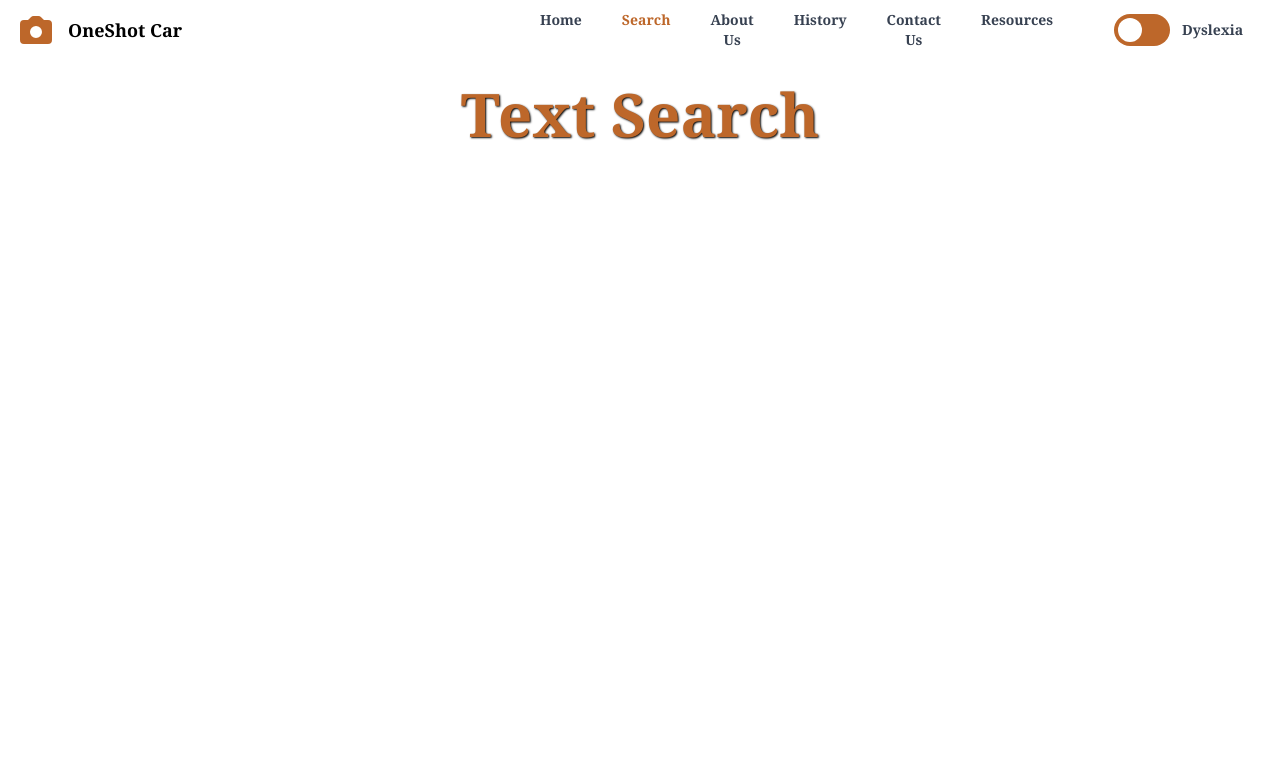
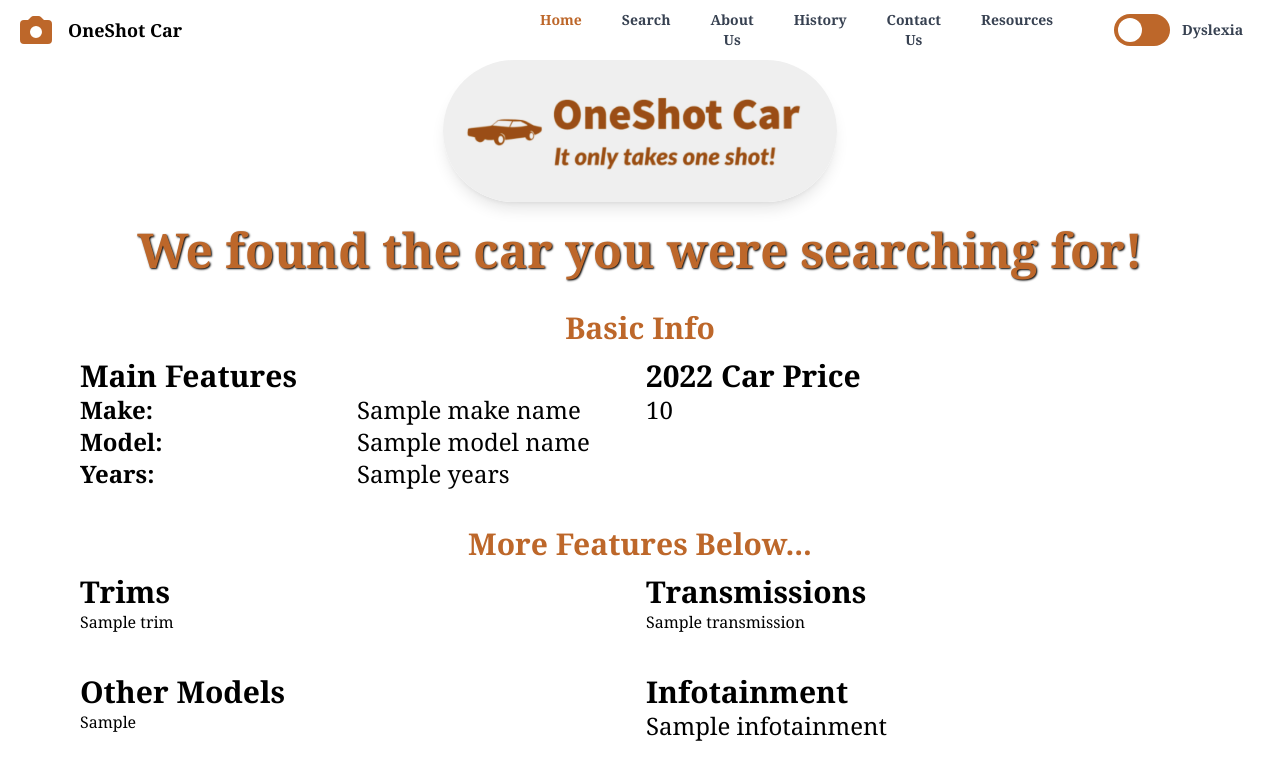
Before and after one commit to BWSullivan/OneShotCar, a Flask app: template templates/search.html in a window 1280 px wide. Shown: the top 780 px of the page. Run offline with Flask 2, Linux system fonts and the light colour scheme; the template is opened without the code that fills it: most values are stand-ins (such as "Sample title", 1, 10 or a date in 2020); style sheets or scripts are compiled from the project's sources; parts of the project's set-up code (start-up, migrations or seed data) failed here and were passed over.

Commit message:
Update search.html

```diff
--- a/templates/search.html
+++ b/templates/search.html
@@ -1,7 +1,7 @@
 <!DOCTYPE html>
 <html>
 <head>
-  <title>Search</title>
+  <title>Search Results</title>
   <link href="/static/dist/output.css" rel="stylesheet" />
 </head>
 <body class="font-serif">
@@ -22,10 +22,10 @@
         <div class="hidden w-full md:block md:w-auto h-50" id="mobile-menu">
           <ul class="flex flex-col mt-4 md:flex-row md:space-x-10 md:mt-0 md:text-sm md:font-medium h-10">
             <li>
-              <a href="front_page" class="block py-2 pr-4 pl-3 text-white bg-[#bd672a] rounded md:bg-transparent md:text-gray-700 md:p-0 dark:text-white font-bold" aria-current="page">Home</a>
+              <a href="front_page" class="block py-2 pr-4 pl-3 text-white bg-[#bd672a] rounded md:bg-transparent md:text-[#bd672a] md:p-0 dark:text-white font-bold" aria-current="page">Home</a>
             </li>
             <li>
-              <a href="search" class="block py-2 pr-4 pl-3 text-[#bd672a] border-b border-gray-100 hover:bg-gray-50 md:hover:bg-transparent md:border-0 md:hover:text-[#bd672a] md:p-0 dark:text-gray-400 md:dark:hover:text-white dark:hover:bg-gray-700 dark:hover:text-white md:dark:hover:bg-transparent dark:border-gray-700 font-bold">Search</a>
+              <a href="search" class="block py-2 pr-4 pl-3 text-gray-700 border-b border-gray-100 hover:bg-gray-50 md:hover:bg-transparent md:border-0 md:hover:text-[#bd672a] md:p-0 dark:text-gray-400 md:dark:hover:text-white dark:hover:bg-gray-700 dark:hover:text-white md:dark:hover:bg-transparent dark:border-gray-700 font-bold">Search</a>
             </li>
             <li>
               <a href="about" class="text-center block py-2 pr-4 pl-3 text-gray-700 border-b border-gray-100 hover:bg-gray-50 md:hover:bg-transparent md:border-0 md:hover:text-[#bd672a] md:p-0 dark:text-gray-400 md:dark:hover:text-white dark:hover:bg-gray-700 dark:hover:text-white md:dark:hover:bg-transparent dark:border-gray-700 font-bold">About Us</a>
@@ -62,7 +62,94 @@
       </div>
     </nav>
 
-    <!-- header -->
-    <header class="text-[#bd672a] text-6xl text-center my-6 font-extrabold" style="text-shadow: 1px 1px 2px black">Text Search</header>
+      <!-- team logo -->
+      <div class="flex flex-wrap justify-center">
+        <div class="w-6/12 sm:w-4/12 px-4">
+          <img src="/static/photos/logo.PNG" alt="OneShot Car Logo" class="shadow-lg rounded-full max-w-full h-auto align-middle border-none hue-rotate-[140deg] saturate-[.75]" />
+        </div>
+      </div>
+
+    <!-- page contents -->
+    <header class="text-[#bd672a] text-5xl text-center my-6 font-extrabold" style="text-shadow: 1px 1px 2px black">We found the car you were searching for!</header>
+
+    <!-- basic features -->
+    <div class="my-6">
+        <h1 class=" text-[#bd672a] font-extrabold text-center text-3xl leading-loose gap-y-6">Basic Info</h1>
+
+        <div class="grid grid-cols-2 gap-3 mx-20">
+            <div>
+                <h2 class="font-bold text-3xl">Main Features</h2>
+                <!-- make -->
+                <div style="width: 50%; float: left;" class="text-2xl font-bold">
+                  Make:
+                </div>
+                <div style="margin-left: 50%;" class="text-2xl">
+                  {{make_name}}
+                </div>
+                <!-- model -->
+                <div style="width: 50%; float: left;" class="text-2xl font-bold">
+                  Model:
+                </div>
+                <div style="margin-left: 50%;" class="text-2xl">
+                  {{model_name}}
+                </div>
+                <!-- years -->
+                <div style="width: 50%; float: left;" class="text-2xl font-bold">
+                  Years:
+                </div>
+                <div style="margin-left: 50%;" class="text-2xl">
+                  {{years}}
+                </div>
+            </div>
+            <div>
+                <h2 class="font-bold text-3xl">2022 Car Price</h2>
+                <p class="text-2xl">{{price}}</p>
+            </div>
+        </div>
+    </div>
+
+    <!-- more features -->
+    <div class="mt-6">
+        <h1 class=" text-[#bd672a] font-extrabold text-center text-3xl leading-loose gap-y-6">More Features Below...</h1>
+
+        <div class="grid grid-cols-2 gap-3 mx-20">
+            <div>
+                <h2 class="font-bold text-3xl">Trims</h2>
+                <ul>
+                    {%for i in range(0,trims|length)%}
+                        <li> {{trims[i]}} </li>
+                    {%endfor%}
+                </ul>
+<!--                <p class="text-2xl">{{trims}}</p>-->
+            </div>
+            <div>
+                <h2 class="font-bold text-3xl">Transmissions</h2>
+                 <ul>
+                    {%for i in range(0,transmissions|length)%}
+                        <li> {{transmissions[i]}} </li>
+                    {%endfor%}
+                </ul>
+<!--                <p class="text-2xl">{{transmissions}}</p>-->
+            </div>
+        </div>
+
+        <div class="grid grid-cols-2 gap-3 mx-20 my-10">
+            <div>
+                <h2 class="font-bold text-3xl">Other Models</h2>
+                <ul>
+                    {%for i in range(0,other_models|length)%}
+                        <li> {{other_models[i]}} </li>
+                    {%endfor%}
+                </ul>
+
+<!--                <p class="text-2xl">{{other_models[0]}}</p>-->
+            </div>
+            <div>
+                <h2 class="font-bold text-3xl">Infotainment</h2>
+                <p class="text-2xl">{{infotainment}}</p>
+            </div>
+
+        </div>
+    </div>
 </body>
 </html>
```
